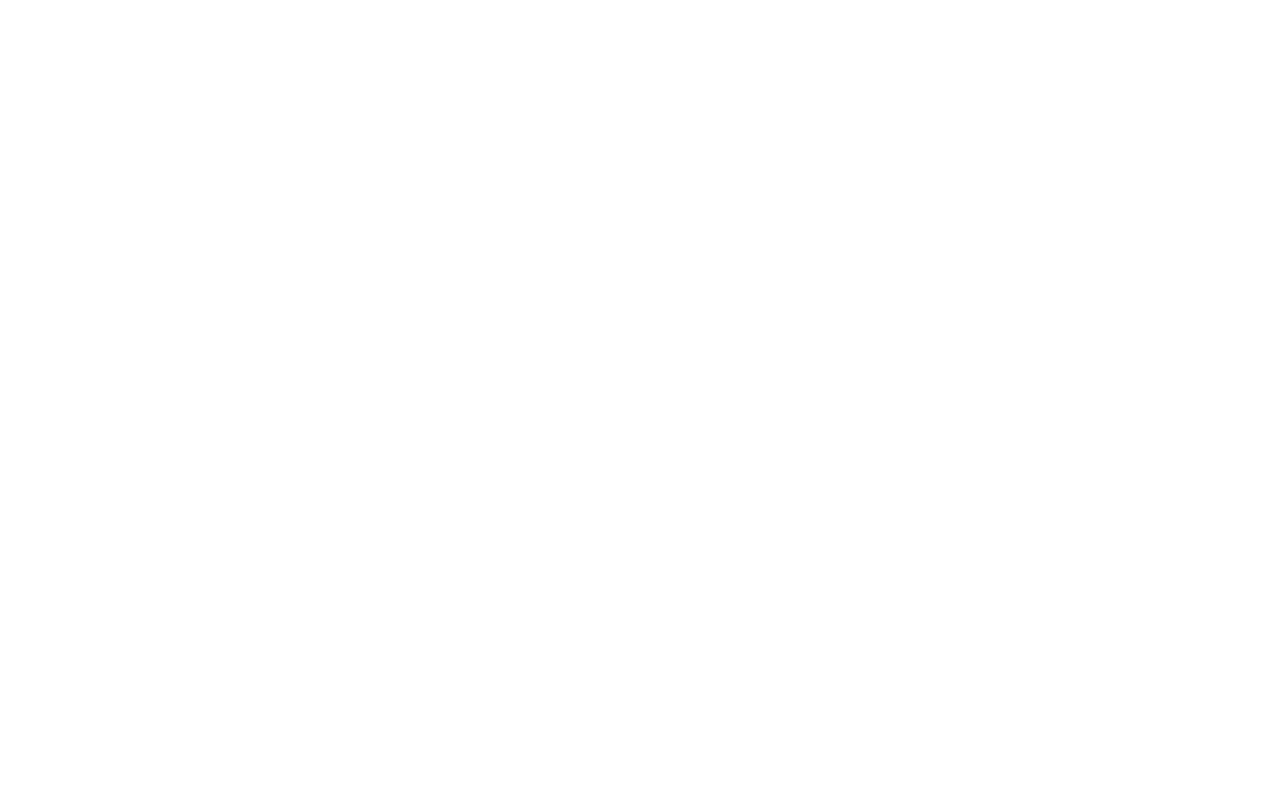
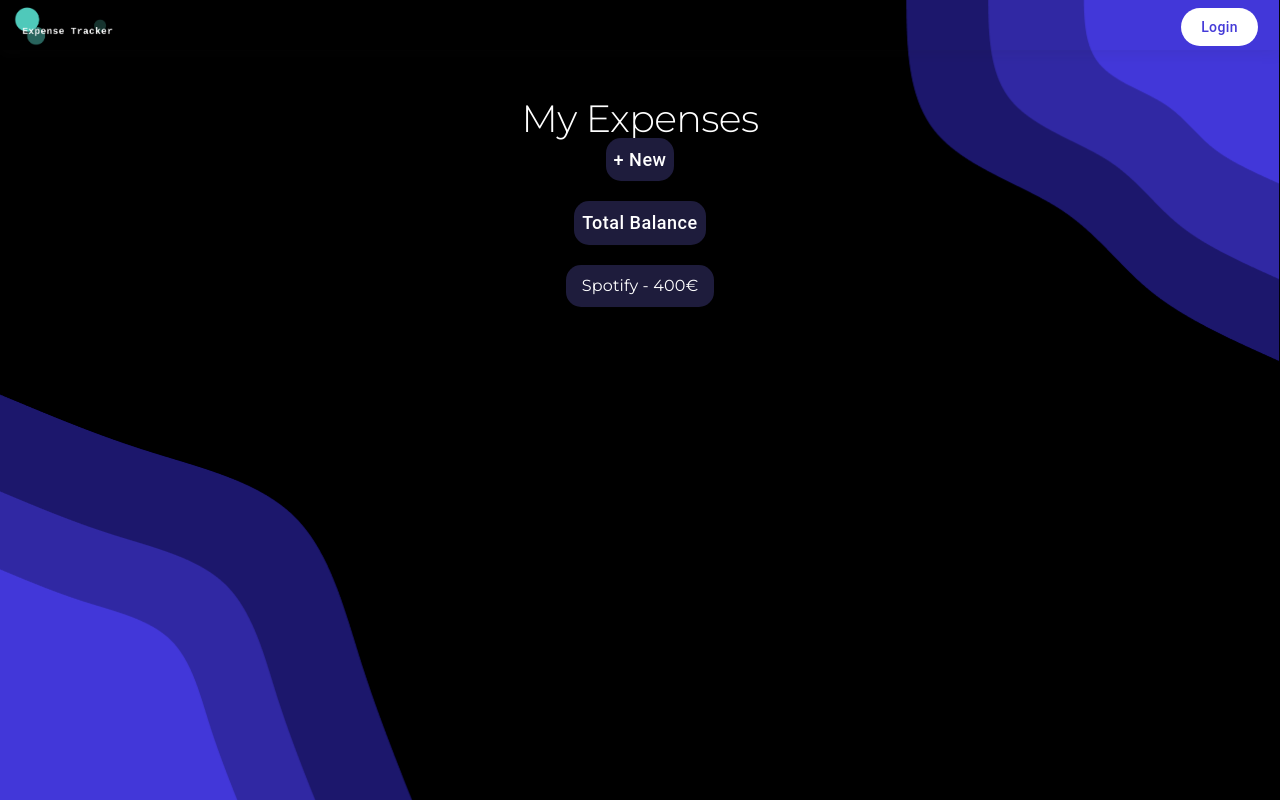
Before and after one commit to Expenses-tracker-app/frontend, a React (Create React App) app: page /my-expenses in a window 1280 px wide. Before the commit this address had no page. Built offline with nearby package versions, Linux system fonts and the light colour scheme.

Commit message:
added my expenses page and basic controls

```diff
--- a/src/App.js
+++ b/src/App.js
@@ -3,6 +3,7 @@
 import paths from './utilities/pathnames';
 import { LandingPage } from './components/pages/LandingPage';
 import { ProfilePage } from './components/pages/ProfilePage';
+import { MyExpensesPage } from './components/pages/MyExpensesPage';
 import { Layout } from './components/layout/Layout';
 import { Providers } from './components/layout/Providers';
 
@@ -15,6 +16,7 @@
             <Route element={<Layout />}>
               <Route path={paths.home.path} element={<LandingPage />} />
               <Route path={paths.profile.path} element={<ProfilePage />} />
+              <Route path={paths.myExpenses.path} element={<MyExpensesPage />} />
             </Route>
           </Routes>
         </Providers>
--- /dev/null
+++ b/src/components/pages/MyExpensesPage.js
@@ -0,0 +1,49 @@
+import React from 'react';
+import { useTranslation } from 'react-i18next';
+import {
+    styled,
+    Card,
+    Typography,
+    Container,
+    Button,
+    ListItemButton,
+    ListItemText
+} from '@mui/material';
+
+
+const Wrapper = styled(Container)(() => ({
+    display: 'flex',
+    flexDirection: 'column',
+    alignItems: 'center',
+    marginTop: '50px'
+  }));
+
+const StyledCard = styled(Card)(({ theme }) => ({
+    background: theme.palette.secondary.main,
+    borderRadius: '15px',
+    marginBottom: '20px',
+  }));
+
+export const MyExpensesPage = () => {
+    const { t } = useTranslation();
+
+    return (
+        <Wrapper>
+            <Typography variant="h1">{t('myExpenses.title')}</Typography>
+
+            <StyledCard>
+                <Button variant="text">{t('myExpenses.addNew')}</Button>
+            </StyledCard>
+
+            <StyledCard>
+                <Button variant="text">{t('myExpenses.totalBalance')}</Button>
+            </StyledCard>
+
+            <StyledCard>
+                <ListItemButton component="a" href="#simple-list">
+                    <ListItemText primary="Spotify - 400€" />
+                </ListItemButton>
+            </StyledCard>
+      </Wrapper>
+    );
+  };
--- a/src/locales/en.json
+++ b/src/locales/en.json
@@ -22,5 +22,10 @@
   },
   "specific": {
     "welcome": "Welcome back!"
+  },
+  "myExpenses": {
+    "title": "My Expenses",
+    "addNew": "+ New",
+    "totalBalance": "Total Balance"
   }
 }
--- a/src/utilities/pathnames.js
+++ b/src/utilities/pathnames.js
@@ -6,6 +6,10 @@
   profile: {
     path: '/profile',
     title: 'Profile'
+  },
+  myExpenses: {
+    path: '/my-expenses',
+    title: 'My Expenses'
   }
 };
 
```
